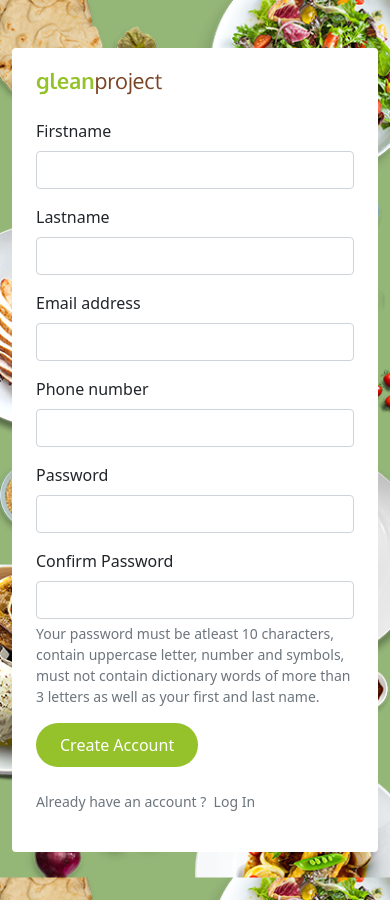
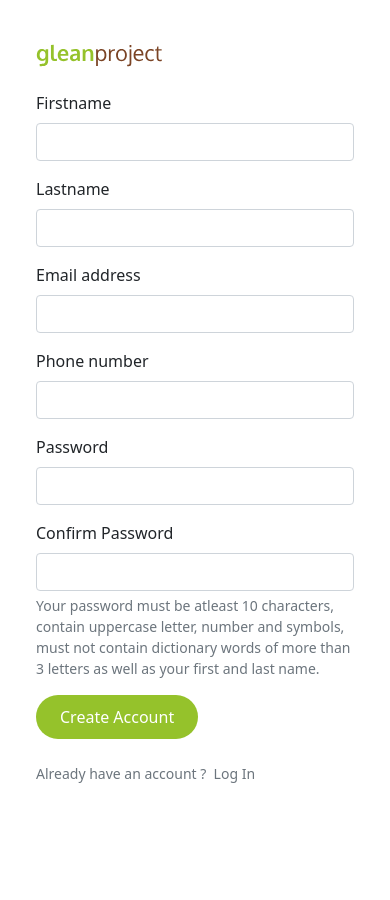
Before and after one commit to m-visaya/Glean-Project, a Flask app: page /signup in a window 390 px wide. After the commit the page ends 783 px from the top, so only its background shows below. Run offline with Flask 2, Linux system fonts and the light colour scheme; some libraries are stand-ins or nearby versions.

Commit message:
Change background on mobile view, center signup form

```diff
--- a/app/static/login.css
+++ b/app/static/login.css
@@ -3,7 +3,6 @@ body{
   background-position: center center;
   background-attachment: fixed;
   background-size: cover;
-  /* backdrop-filter: blur(2px); */
 }
 
 .btn-primary-green {
@@ -50,7 +49,7 @@ body{
 }
 
 .wrapper-card-login {
-  width: 30rem;
+  width: 30rem !important;
   padding: 35px;
   border-radius: 5px;
 }
@@ -118,10 +117,11 @@ input[type=number] {
 
 @media (max-width: 576px) {
   body{
-    background-image: url("/static/assets/mobileloginbg.png");
+    background-image: none;
+    background-color: #fff !important;
   }
   .wrapper-card-login {
-    width: 85vw;
+    width: 93vw !important;
     padding: 20px;
   }
 }
--- a/app/templates/login.html
+++ b/app/templates/login.html
@@ -26,7 +26,7 @@
       crossorigin="anonymous"
     ></script>
   </head>
-  <body class="bg-light" id="loginBody">
+  <body id="loginBody">
     <div
       id="toast-login"
       class="toast position-fixed start-50 translate-middle-x"
--- a/app/templates/signup.html
+++ b/app/templates/signup.html
@@ -33,9 +33,9 @@
       }
     </style>
   </head>
-  <body class="bg-light">
+  <body>
     <main
-      class="d-flex justify-content-center align-items-center align-content-center"
+      class="d-flex justify-content-center align-items-center align-content-center vh-100"
       style="overflow: hidden"
     >
       <div class="row py-5 px-sm-0 px-4 justify-content-center">
```
